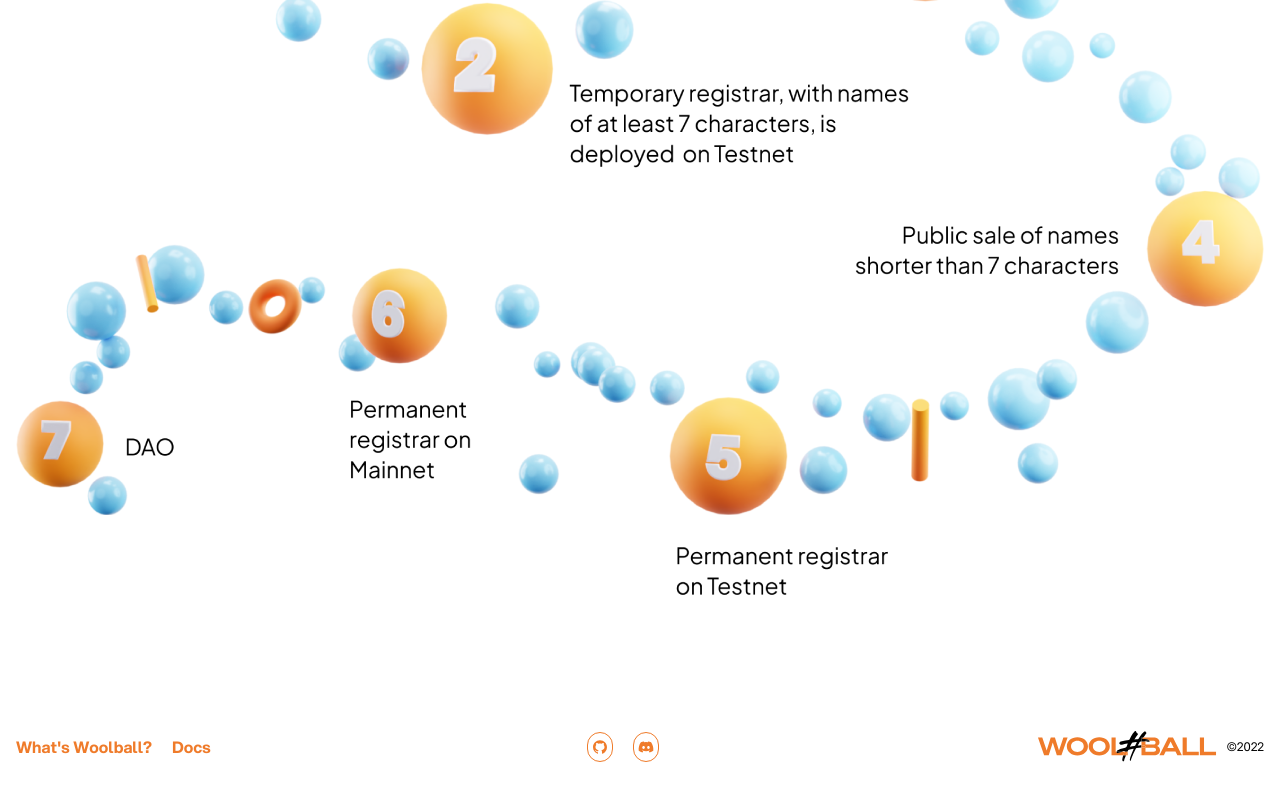
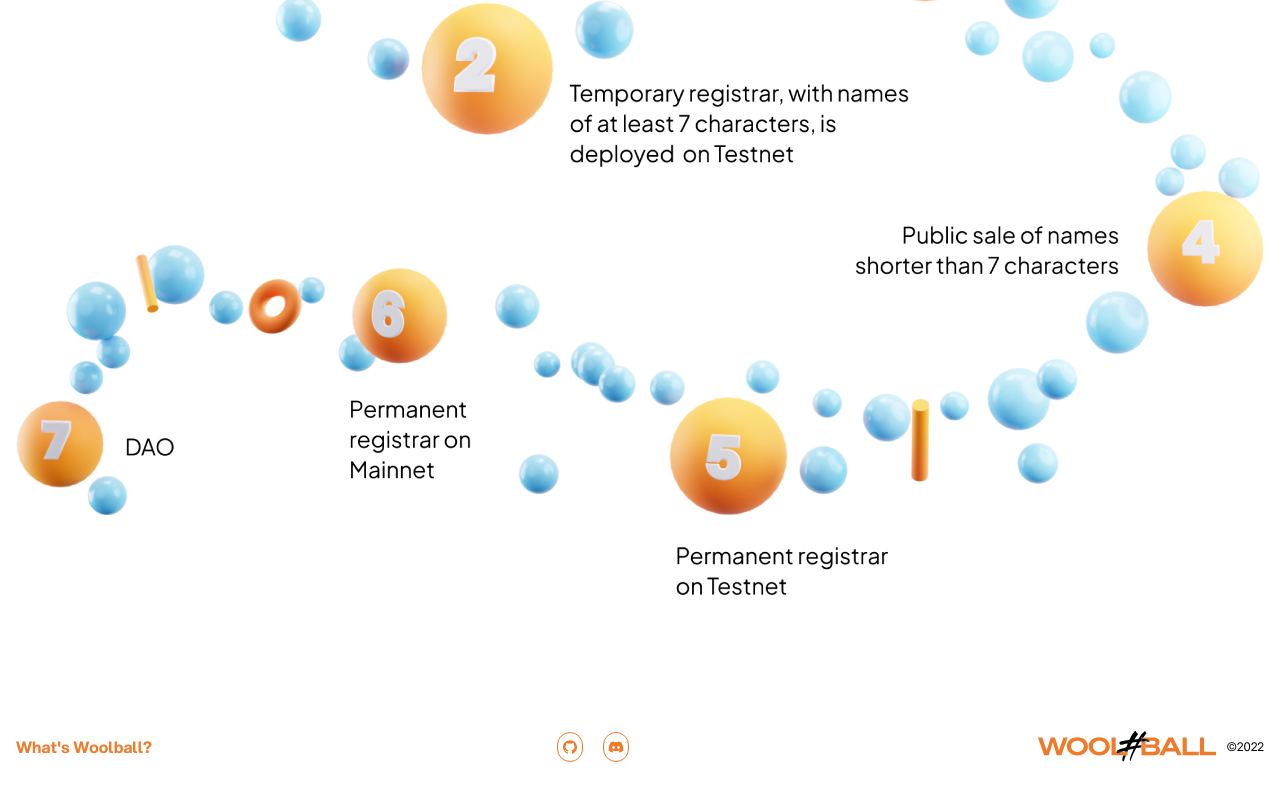
Before and after one commit to woolballer/woolball-app, a Next.js app: page / in a window 1280 px wide. Shown: the part 1340-2140 px from the top of the page. Built offline with nearby package versions, Linux system fonts and the light colour scheme.

Commit message:
fix footer docs

```diff
--- a/components/footer.tsx
+++ b/components/footer.tsx
@@ -45,6 +45,7 @@ export default function Footer() {
               What&apos;s Woolball?
             </Link>
           </NextLink>
+          {process.env.SHOW_DOCS_LINK === '1' && (
             <Link
               href="/"
               color={'woolball.400'}
@@ -52,6 +53,7 @@ export default function Footer() {
             >
               Docs
             </Link>
+          )}
         </Stack>
         <Stack direction={'row'}>
           <SocialIcons spacing={{ base: 6, sm: 5 }} />
```
Lines whose indentation alone changed are shown as unchanged.
